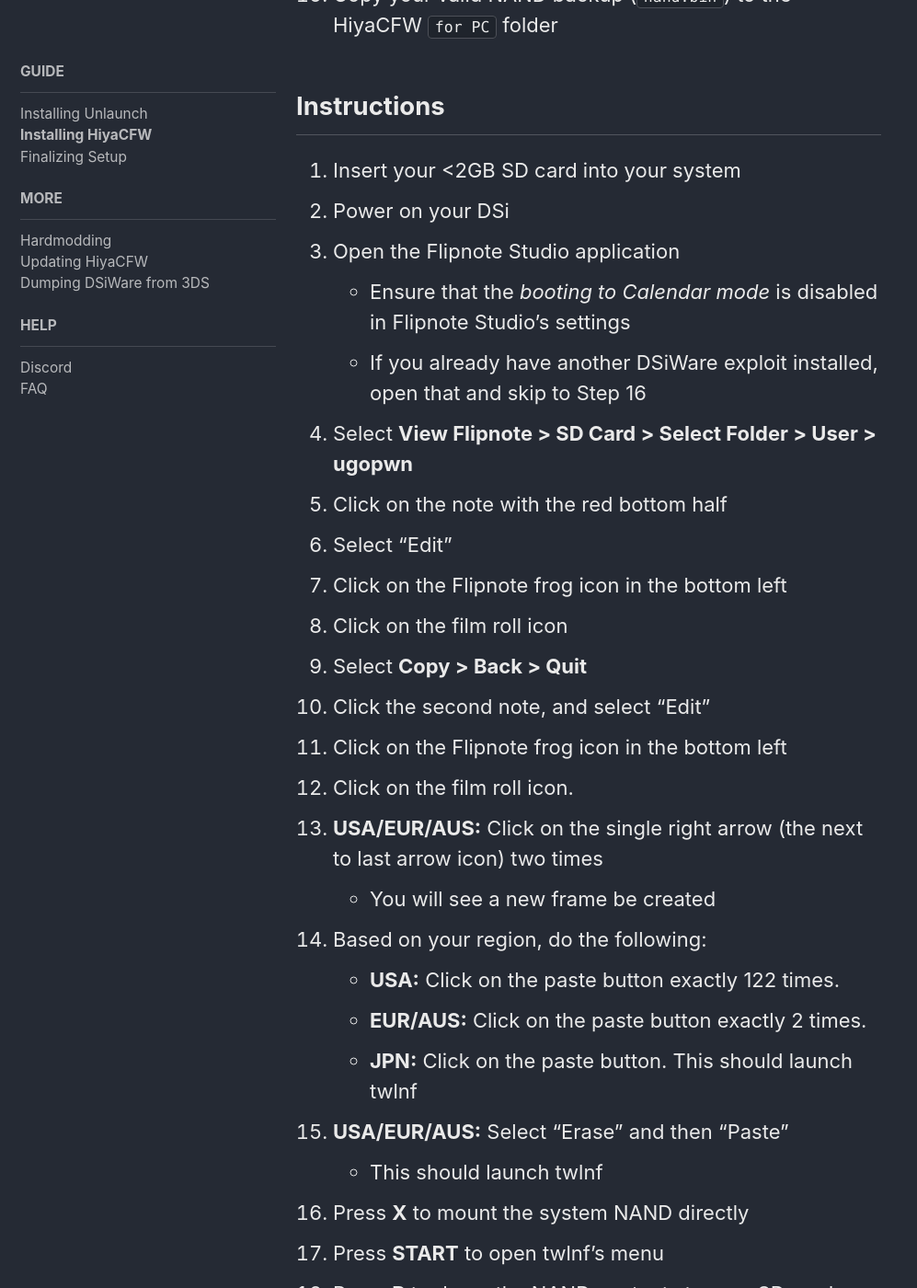
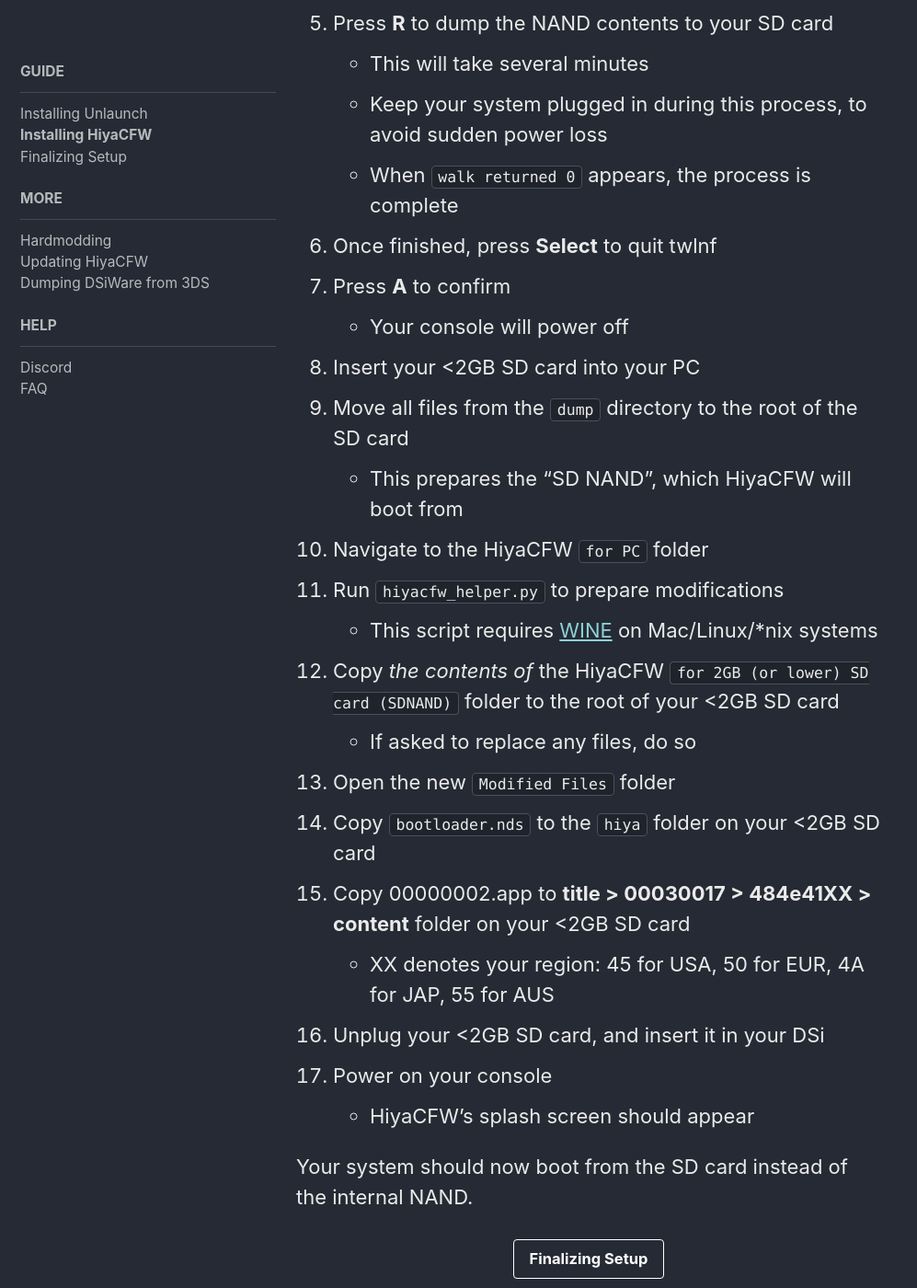
Before and after one commit to emiyl/dsi.cfw.guide-archive, a Jekyll site: the page built from guide/installing-hiyacfw.md, in a window 1280 px wide and 1400 px high, scrolled down 3122 px. Shown: the whole window at 92% size, without its empty margins (0-997 px from the left). Built offline with Jekyll 4.4.1, drawn with Linux system fonts in a browser that asks for light colours; nearby versions of some CDN libraries; some of the changed text lies outside the part shown.

Commit message:
remove ugopwn from the hiyacfw page

```diff
--- a/guide/installing-hiyacfw.md
+++ b/guide/installing-hiyacfw.md
@@ -4,9 +4,6 @@
 sidebar:
   nav: "side"
 ---
-
-Before proceeding, if your system region is USA, make sure your console language is set to English.
-{: .notice--info}
 
 You will need [Unlaunch](/guide/installing-unlaunch/) installed before proceeding.
 {: .notice--info}
@@ -24,11 +21,6 @@
   - You should already have this from previous section
 - An SD card that is 2GB or smaller, or a larger SD card that is partitioned to be 2GB or smaller
 - The latest release of [twlnf](https://github.com/Jimmy-Z/twlnf/releases){:target="_blank"}
-- The latest release of [HiyaCFW](https://github.com/Robz8/hiyaCFW/releases){:target="_blank"}
-- The latest release of ugopwn for your region:
-  - [USA](/assets/files/ugopwn_usa.zip)
-  - [EUR/AUS](/assets/files/ugopwn_eur.zip)
-  - [JAP](/assets/files/ugopwn_jap.zip)
 - [NUSDownloader](/assets/files/NUSDownloader.zip)
 - A NAND backup taken from your device, with the NO$GBA Footer
   - twlnf will create this footer automatically when it makes a backup
@@ -40,8 +32,7 @@
 2. Copy *the contents of* the NUSDownloader `.zip` file to a folder on your PC
 3. Copy *the contents of* the HiyaCFW `.7z` file to a folder on your PC
 4. Copy *the contents of* the HiyaCFW helper `.7z` to the `for PC` folder in your HiyaCFW folder
-5. Copy *the contents of* the ugopwn `.zip` file to the root of your <2GB SD card
-5. Copy *the contents of* the twlnf `.7z` file to the root of your <2GB SD card, and rename `twlnf.nds` to `boot.nds`
+5. Copy *the contents of* the twlnf `.7z` file to the root of your <2GB SD card, and rename `twlnf.nds` to `bootcode.dsi`
 6. Copy `console_id.txt` from the root of your normal SD card to the root of your <2GB SD card
   - Of course, this only applies if your <2GB SD card is not your normal one
 7. Copy `nand.bin` and `nand.bin.sha` from the root of your normal SD card to the root of your <2GB SD card
@@ -57,48 +48,30 @@
 ## Instructions
 1. Insert your <2GB SD card into your system
 2. Power on your DSi
-3. Open the Flipnote Studio application
-  - Ensure that the *booting to Calendar mode* is disabled in Flipnote Studio's settings
-  - If you already have another DSiWare exploit installed, open that and skip to Step 16
-4. Select **View Flipnote > SD Card > Select Folder > User > ugopwn**
-5. Click on the note with the red bottom half
-6. Select "Edit"
-7. Click on the Flipnote frog icon in the bottom left
-8. Click on the film roll icon
-9. Select **Copy > Back > Quit**
-10. Click the second note, and select "Edit"
-11. Click on the Flipnote frog icon in the bottom left
-12. Click on the film roll icon.
-13. **USA/EUR/AUS:** Click on the single right arrow (the next to last arrow icon) two times
-  - You will see a new frame be created
-14. Based on your region, do the following:
-  - **USA:** Click on the paste button exactly 122 times.
-  - **EUR/AUS:** Click on the paste button exactly 2 times.
-  - **JPN:** Click on the paste button. This should launch twlnf
-15. **USA/EUR/AUS:** Select "Erase" and then "Paste"
-  - This should launch twlnf
-16. Press **X** to mount the system NAND directly
-17. Press **START** to open twlnf's menu
-18. Press **R** to dump the NAND contents to your SD card
+  - twlnf will appear
+3. Press **X** to mount the system NAND directly
+4. Press **START** to open twlnf's menu
+5. Press **R** to dump the NAND contents to your SD card
   - This will take several minutes
   - Keep your system plugged in during this process, to avoid sudden power loss
   - When `walk returned 0` appears, the process is complete
-19. Once finished, press **Select** to quit twlnf
-20. Press **A** to confirm
+6. Once finished, press **Select** to quit twlnf
+7. Press **A** to confirm
   - Your console will power off
-21. Insert your <2GB SD card into your PC
-22. Move all files from the `dump` directory to the root of the SD card
+8. Insert your <2GB SD card into your PC
+9. Move all files from the `dump` directory to the root of the SD card
   - This prepares the "SD NAND",  which HiyaCFW will boot from
-23. Navigate to the HiyaCFW `for PC` folder
-24. Run `hiyacfw_helper.py` to prepare modifications
+10. Navigate to the HiyaCFW `for PC` folder
+11. Run `hiyacfw_helper.py` to prepare modifications
   - This script requires [WINE](https://www.winehq.org/){:target="_blank"} on Mac/Linux/*nix systems
-25. Copy *the contents of* the HiyaCFW `for 2GB (or lower) SD card (SDNAND)` folder to the root of your <2GB SD card
-26. Open the new `Modified Files` folder
-27. Copy `bootloader.nds` to the `hiya` folder on your <2GB SD card
-28. Copy 00000002.app to **title > 00030017 > 484e41XX > content** folder on your <2GB SD card
+12. Copy *the contents of* the HiyaCFW `for 2GB (or lower) SD card (SDNAND)` folder to the root of your <2GB SD card
+  - If asked to replace any files, do so
+1. Open the new `Modified Files` folder
+2. Copy `bootloader.nds` to the `hiya` folder on your <2GB SD card
+3. Copy 00000002.app to **title > 00030017 > 484e41XX > content** folder on your <2GB SD card
   - XX denotes your region: 45 for USA, 50 for EUR, 4A for JAP, 55 for AUS
-29. Unplug your <2GB SD card, and insert it in your DSi
-30. Power on your console
+4. Unplug your <2GB SD card, and insert it in your DSi
+5. Power on your console
   - HiyaCFW's splash screen should appear
 
 Your system should now boot from the SD card instead of the internal NAND.
```
